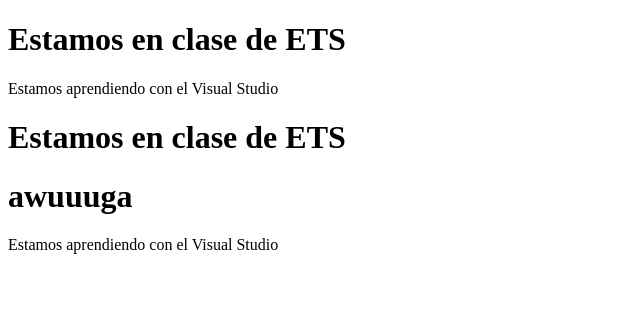
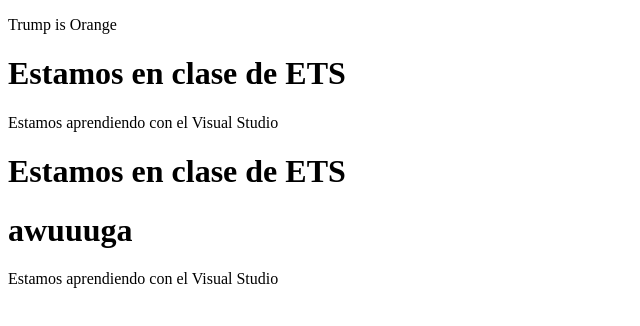
Before and after one commit to Aimerea/patassanas-web-git, a plain HTML site: page pages/index.html in a window 1280 px wide. Shown: the whole page, without its empty margins (0-640 px from the left). Drawn offline with Linux system fonts and the light colour scheme.

Commit message:
Update index.html

```diff
--- a/pages/index.html
+++ b/pages/index.html
@@ -7,6 +7,8 @@
 </head>
 
 <body>
+<p>Trump is  Orange</p>
+
     <h1>Estamos en clase de ETS</h1>
 
 <p>Estamos aprendiendo con el Visual Studio </p>
```
